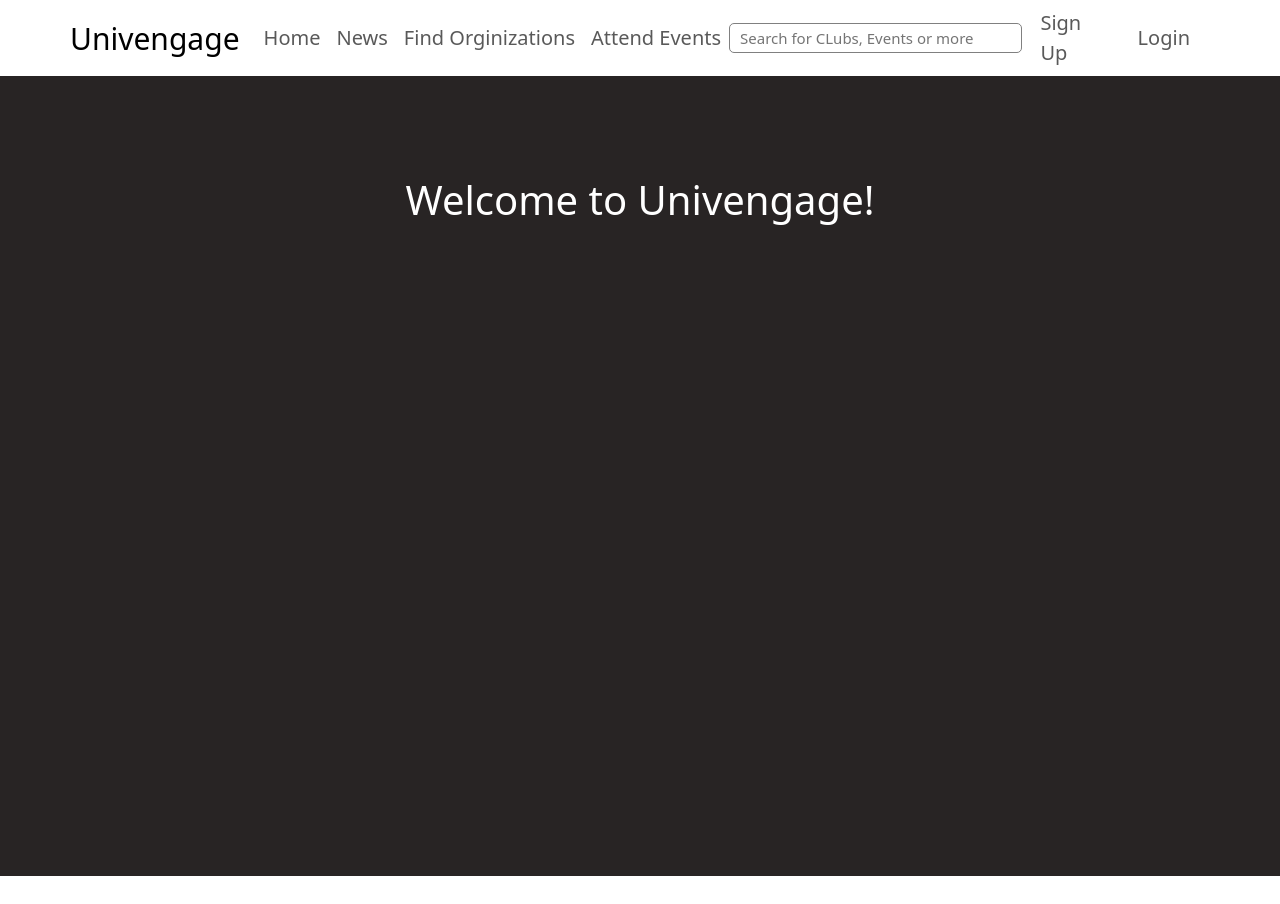
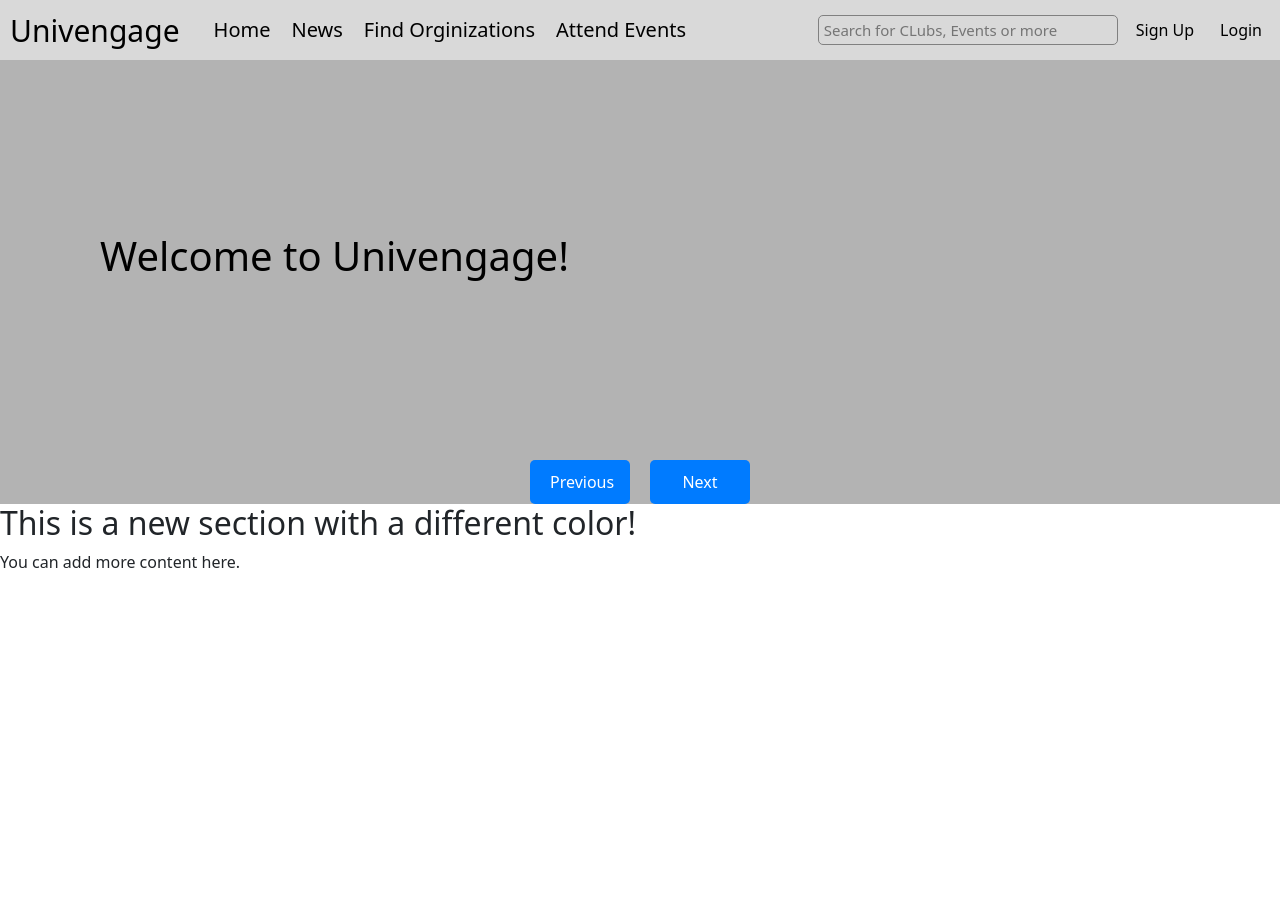
Before and after one commit to EvanNg21/UnivEngage, a React (Vite) app in the folder react-client/: page /home in a window 1280 px wide. Before the commit the page ends 876 px from the top, so only its background shows below. Built offline with nearby package versions, Linux system fonts and the light colour scheme.

Commit message:
home page figma basicaly done?

```diff
--- a/react-client/src/App.css
+++ b/react-client/src/App.css
@@ -1,8 +1,11 @@
+
 #root {
-  max-width: 100%;
-  max-height: 100%;
-  padding: 2rem;
+  display: flex;
+  flex-direction: column;
+  min-height: 100vh;
+  width: 100%;
 }
+
 
 .logo {
   height: 6em;
@@ -52,32 +55,45 @@
   align-items: center;
 }
 
-.nav-links {
-  color: #fff;
+
+.home-top {
   display: flex;
-  align-items: center;
-  text-decoration: none;
-  padding: 0.5rem 1rem;
-  height: 100%
-}
-
-#root,.home-container {
-  display: flex;
-  flex-direction: column;
-  align-items: center;
-  justify-content: top;
-  min-height: 100vh; /* Ensure it takes up the full viewport height */
-  background-color: #282424;
-  color: white;
+  align-items:center;
+  justify-content: left;
+  min-height: 50vh; /* Ensure it takes up the full viewport height */
+  background-color: #b3b3b3;
+  color: black;
    /* Add padding for spacing */
   gap: 10px; /* Add spacing between the title and the search bar */
   width:100%;
   padding: 100px;
-
 }
 
 .home-body {
   background-color: white;
+  width: 100%;
+  height: 50vh;
+
+}
+
+.home-button {
+  display: flex;
+  justify-content: center;
+  align-items: center;
+  gap: 20px; /* Adds space between buttons */
+  margin-top: auto;
+  background-color: #b3b3b3;
+}
+
+.home-button button {
+  padding: 10px 20px;
+  font-size: 16px;
+  background-color: #007bff;
+  color: white;
+  border: none;
+  border-radius: 5px;
+  cursor: pointer;
+
 }
 
 .club-container {
@@ -102,49 +118,40 @@
   display: flex;
   align-items: center;
   justify-content: center;
-  padding: 10px;
+  padding: 5px;
   height: 30px;
   font-size: 15px;
   width: 300px; /* Stretch to full width if needed *//* Limit width for better design */
   gap: 10px; /* Add space between input and button */
-  background-color: white;
+  background-color: #d9d9d9;
   border-radius: 5px;
   border: gray 1px solid;
+  color:black;
 }
 
 
-#root,.ms-auto {
-  background-color: white; /* Light purple background */
+.ms-auto {
+  background-color: #d9d9d9; /* Light purple background */
   padding: 0px;
-  margin: 1 auto;
-  gap:0px;
+  margin: 0 auto;
+  gap:5px;
   font-size: 20px;
-}
-
-
-.nav {
-  height: 60px; /* Fixed height for the navbar */
-  display: flex;
-  justify-content: space-between; /* Space out items evenly */
-  align-items: center; /* Center items vertically */
-  width: 100%;
-  padding: 0 20px; /* Add padding for spacing */
-  box-sizing: border-box; /* Ensure padding is included in width */
-  background-color: white; /* Add background color for consistency */
 }
 
 .navbar {
   display: flex;
   width: 100%;
   align-items: center; /* Center items vertically */
-  height: 100%; /* Fill the height of the parent */
-  gap: 20px; /* Add spacing between items */
+  height: 60px; /* Fill the height of the parent */
+  gap: 10px; /* Add spacing between items */
+  background-color: #d9d9d9;
 }
 
 .navsignup {
   display: flex;
   align-items: center;
   justify-content: flex-end; /* Align items to the right */
+  margin-right: 10px;
   gap: 10px; /* Add spacing between items */
   flex: 1; /* Allow this section to grow and take available space */
 }
@@ -234,7 +241,7 @@
   height: 35px;
   font-size: 16px;
   padding: 5px 10px;
-  border: 1px solid #ccc;
+  border: 1px solid #e1d3d3;
   border-radius: 5px;
   text-align: left; /* Align text to the left */
 }
--- a/react-client/src/App.jsx
+++ b/react-client/src/App.jsx
@@ -1,9 +1,7 @@
 import { BrowserRouter, Route, Routes, Navigate } from 'react-router-dom';
 import './App.css';
-import Container from 'react-bootstrap/Container';
 import Navbar from 'react-bootstrap/Navbar';
 import Nav from 'react-bootstrap/Nav';
-import NavDropdown from 'react-bootstrap/NavDropdown';
 import 'bootstrap/dist/css/bootstrap.min.css';
 import Clubs from './Club';
 import Events from './Event';
@@ -15,23 +13,19 @@ function App() {
   return (
   <BrowserRouter>
       <Navbar  className="navbar">
-        <Container className='nav'>
-          <Navbar.Brand href="/home" style={{ fontSize: '30px', color: 'black' }} >Univengage</Navbar.Brand>
+          <Navbar.Brand href="/home" style={{ fontSize: '30px', color: 'black', marginLeft: '10px' }} >Univengage</Navbar.Brand>
           <Navbar.Toggle aria-controls="basic-navbar-nav" />
-          <Navbar.Collapse id="basic-navbar-nav">
             <Nav className="ms-auto">
-              <Nav.Link href="/home">Home</Nav.Link>
-              <Nav.Link href="/link">News</Nav.Link>
-              <Nav.Link href="/clubs">Find Orginizations</Nav.Link>
-              <Nav.Link href="/events">Attend Events</Nav.Link>
+              <Nav.Link style={{color:'black'}}href="/home">Home</Nav.Link>
+              <Nav.Link style={{color:'black'}}href="/link">News</Nav.Link>
+              <Nav.Link style={{color:'black'}}href="/clubs">Find Orginizations</Nav.Link>
+              <Nav.Link style={{color:'black'}}href="/events">Attend Events</Nav.Link>
             </Nav>
             <Nav className = "navsignup">
               <input className ="search-bar"type="text" placeholder="Search for CLubs, Events or more"/>
-              <Nav.Link href="/signup"  >Sign Up</Nav.Link>
-              <Nav.Link href="/login" >Login</Nav.Link>
+              <Nav.Link style={{color:'black'}} href="/signup"  >Sign Up</Nav.Link>
+              <Nav.Link style={{color:'black'}}href="/login" >Login</Nav.Link>
             </Nav>
-          </Navbar.Collapse>
-        </Container>
       </Navbar>
     <Routes>
         {/* Redirect from / to /home */}
@@ -50,15 +44,26 @@ function App() {
 }
 
 
+
 function Home() {
   return (
+  <div>
 
-  <div className="home-container">
-    <h1 className="center fade-in">Welcome to Univengage!</h1>
+    <div className="home-top">
+      <h1 className="center fade-in">Welcome to Univengage!</h1>
+    </div>
+
+    <div className = "home-button">
+        <button style={{width:'100px'}}>Previous</button>
+        <button style={{width:'100px'}}>Next</button>
+    </div>
+
+    <div className="home-body">
+      <h2>This is a new section with a different color!</h2>
+      <p>You can add more content here.</p>
+    </div>
 
   </div>
-
-
   );
 }
 
```
